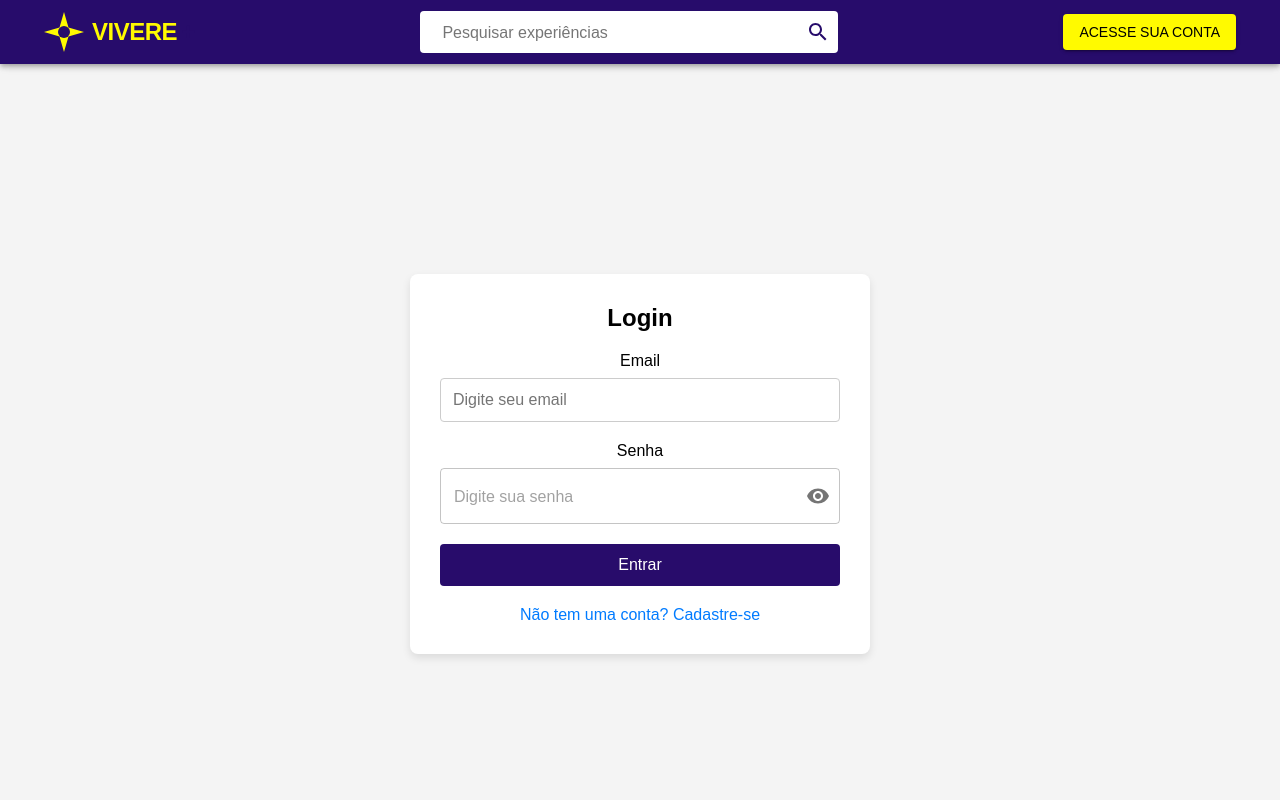
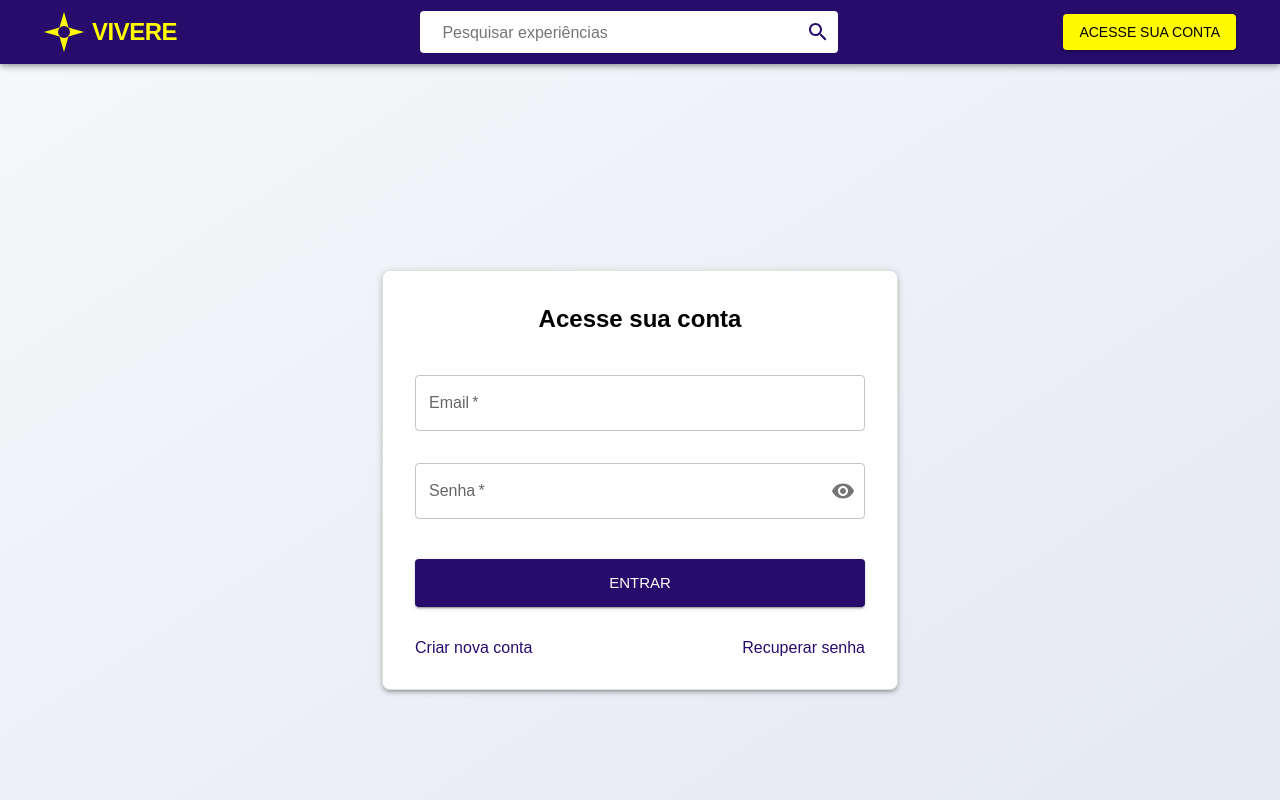
Before and after one commit to vivereTeam/vivere-front, a React (Vite) app: page /login in a window 1280 px wide. Shown: the top 800 px of the page. Built offline with nearby package versions, Linux system fonts and the light colour scheme; no server answers.

Commit message:
feat: enhance login UI with better visuals and error handling
- Improved login form visual design
- Added password recovery link
- Enhanced error messages and validation
- Added loading state during submission

```diff
--- a/src/pages/home/Cadastro.jsx
+++ b/src/pages/home/Cadastro.jsx
@@ -102,6 +102,7 @@ function Cadastro() {
         alignItems: 'center',
         minHeight: '100vh',
         bgcolor: 'background.paper',
+        backgroundImage: 'linear-gradient(to bottom right, #f5f7fa, #e4e8f0)',
         p: 2
       }}
     >
--- a/src/pages/home/Login.jsx
+++ b/src/pages/home/Login.jsx
@@ -1,6 +1,16 @@
-import { useState } from 'react';
+import { useState, useCallback } from 'react';
 import { userLogin } from '../../services/api';
-import { IconButton, InputAdornment, TextField } from '@mui/material';
+import {
+  TextField,
+  Button,
+  Typography,
+  Box,
+  IconButton,
+  InputAdornment,
+  Alert,
+  Link,
+  CircularProgress
+} from '@mui/material';
 import { Visibility, VisibilityOff } from '@mui/icons-material';
 import { useNavigate } from 'react-router-dom';
 import { useAuth } from '../../context/AuthContext';
@@ -10,6 +20,9 @@ function Login() {
   const [password, setPassword] = useState('');
   const [showPassword, setShowPassword] = useState(false);
   const [error, setError] = useState('');
+  const [success, setSuccess] = useState('');
+  const [emailError, setEmailError] = useState('');
+  const [isSubmitting, setIsSubmitting] = useState(false);
   const navigate = useNavigate();
   const { login } = useAuth();
 
@@ -17,126 +30,203 @@ function Login() {
     setShowPassword(!showPassword);
   };
 
+  const validateEmail = useCallback(() => {
+    const emailRegex = /^[^\s@]+@[^\s@]+\.[^\s@]+$/;
+    if (!emailRegex.test(email)) {
+      setEmailError('Formato de email inválido. Use: exemplo@dominio.com');
+      return false;
+    }
+    setEmailError('');
+    return true;
+  }, [email]);
+
   const handleSubmit = async (e) => {
     e.preventDefault();
+    if (isSubmitting) return;
+
     setError('');
+    setSuccess('');
+    setIsSubmitting(true);
+
+    const isEmailValid = validateEmail();
+
+    if (!isEmailValid) {
+      setIsSubmitting(false);
+      return;
+    }
 
     try {
       const response = await userLogin(email, password);
       if (response.token) {
+        setSuccess('Login realizado com sucesso!');
         login(response.token, response.user.nome, response.user.role);
-                navigate('/');
+        setTimeout(() => navigate('/'), 1500);
       }
     } catch (err) {
-            setError('Email ou senha incorretos. Tente novamente.');
+      if (err.response?.status === 401) {
+        setError('Credenciais inválidas. Verifique seu email e senha.');
+      } else if (err.response?.status === 429) {
+        setError('Muitas tentativas. Tente novamente mais tarde.');
+      } else {
+        setError('Erro ao fazer login. Tente novamente.');
+      }
+    } finally {
+      setIsSubmitting(false);
     }
   };
 
   return (
-        <div>
-            <div style={{
+    <Box
+      sx={{
+        fontFamily: "'Poppins', sans-serif",
         display: 'flex',
         justifyContent: 'center',
         alignItems: 'center',
         minHeight: '100vh',
-                backgroundColor: '#f4f4f4',
-                fontFamily: "'Poppins', sans-serif",
-            }}>
-                <div style={{
-                    maxWidth: '400px',
+        bgcolor: 'background.paper',
+        p: 2,
+        backgroundImage: 'linear-gradient(to bottom right, #f5f7fa, #e4e8f0)'
+      }}
+    >
+      <Box
+        component="form"
+        onSubmit={handleSubmit}
+        sx={{
           width: '100%',
-                    backgroundColor: 'white',
-                    padding: '30px',
-                    borderRadius: '8px',
-                    boxShadow: '0 4px 8px rgba(0,0,0,0.1)',
-                    textAlign: 'center',
-                }}>
-                    <h2 style={{ marginBottom: '20px' }}>Login</h2>
+          maxWidth: 450,
+          bgcolor: 'background.paper',
+          p: 4,
+          borderRadius: 2,
+          boxShadow: 3,
+          border: '1px solid rgba(0, 0, 0, 0.12)'
+        }}
+      >
+        <Typography
+          variant="h5"
+          component="h1"
+          gutterBottom
+          align="center"
+          sx={{
+            fontWeight: 600,
+            mb: 3,
+          }}
+        >
+          Acesse sua conta
+        </Typography>
 
-                    <form onSubmit={handleSubmit}>
-                        <div style={{ marginBottom: '20px' }}>
-                            <label htmlFor="email" style={{ display: 'block', marginBottom: '8px' }}>Email</label>
-                            <input
+        <TextField
+          label="Email"
           type="email"
-                                id="email"
-                                name="email"
-                                placeholder="Digite seu email"
           value={email}
           onChange={(e) => setEmail(e.target.value)}
-                                style={{
-                                    width: '100%',
-                                    padding: '12px',
-                                    fontSize: '16px',
-                                    borderRadius: '4px',
-                                    border: '1px solid #ccc',
-                                    boxSizing: 'border-box',
-                                }}
+          onBlur={validateEmail}
+          error={!!emailError}
+          helperText={emailError}
+          fullWidth
+          margin="normal"
           required
+          autoComplete="username"
+          sx={{ mb: 2 }}
         />
-                        </div>
 
-                        <div style={{ marginBottom: '20px' }}>
-                            <label htmlFor="senha" style={{ display: 'block', marginBottom: '8px' }}>Senha</label>
         <TextField
+          label="Senha"
           type={showPassword ? 'text' : 'password'}
-                                id="senha"
-                                name="senha"
-                                placeholder="Digite sua senha"
           value={password}
           onChange={(e) => setPassword(e.target.value)}
           fullWidth
+          margin="normal"
+          required
+          autoComplete="current-password"
           InputProps={{
             endAdornment: (
               <InputAdornment position="end">
                 <IconButton
                   onClick={handleClickShowPassword}
                   edge="end"
+                  aria-label="toggle password visibility"
                 >
                   {showPassword ? <VisibilityOff /> : <Visibility />}
                 </IconButton>
               </InputAdornment>
             ),
           }}
-                                style={{
-                                    fontSize: '16px',
-                                    borderRadius: '4px',
-                                }}
-                                required
+          sx={{ mb: 2 }}
         />
-                        </div>
 
         {error && (
-                            <p style={{ color: 'red', marginBottom: '20px', textAlign: 'center' }}>
+          <Alert severity="error" sx={{ my: 2 }}>
             {error}
-                            </p>
+          </Alert>
         )}
 
-                        <div>
-                            <button
+        {success && (
+          <Alert severity="success" sx={{ my: 2 }}>
+            {success}
+          </Alert>
+        )}
+
+        <Button
           type="submit"
-                                style={{
-                                    padding: '12px 20px',
-                                    fontSize: '16px',
-                                    width: '100%',
-                                    backgroundColor: 'hsl(258, 79.80%, 23.30%)',
-                                    color: 'white',
-                                    border: 'none',
-                                    borderRadius: '4px',
-                                    cursor: 'pointer',
+          fullWidth
+          variant="contained"
+          size="large"
+          disabled={isSubmitting}
+          sx={{
+            mt: 3,
+            mb: 2,
+            height: 48,
+            '&:hover': {
+              transform: 'translateY(-1px)',
+              boxShadow: 2
+            },
+            transition: 'all 0.2s'
           }}
         >
-                                Entrar
-                            </button>
-                        </div>
-                    </form>
+          {isSubmitting ? (
+            <CircularProgress size={24} color="inherit" />
+          ) : (
+            'Entrar'
+          )}
+        </Button>
 
-                    <div style={{ marginTop: '20px' }}>
-                        <a href="/register" style={{ color: '#007BFF', textDecoration: 'none' }}>Não tem uma conta? Cadastre-se</a>
-                    </div>
-                </div>
-            </div>
-        </div>
+        <Box sx={{
+          display: 'flex',
+          justifyContent: 'space-between',
+          mt: 2,
+          flexDirection: { xs: 'column', sm: 'row' },
+          gap: 1
+        }}>
+          <Link
+            href="/register"
+            underline="hover"
+            sx={{
+              textAlign: 'center',
+              color: 'primary.main',
+              '&:hover': {
+                fontWeight: 500
+              }
+            }}
+          >
+            Criar nova conta
+          </Link>
+          <Link
+            href="/reset-password"
+            underline="hover"
+            sx={{
+              textAlign: 'center',
+              color: 'primary.main',
+              '&:hover': {
+                fontWeight: 500
+              }
+            }}
+          >
+            Recuperar senha
+          </Link>
+        </Box>
+      </Box>
+    </Box>
   );
-};
+}
 
 export default Login;
```
Lines whose indentation alone changed are shown as unchanged.
